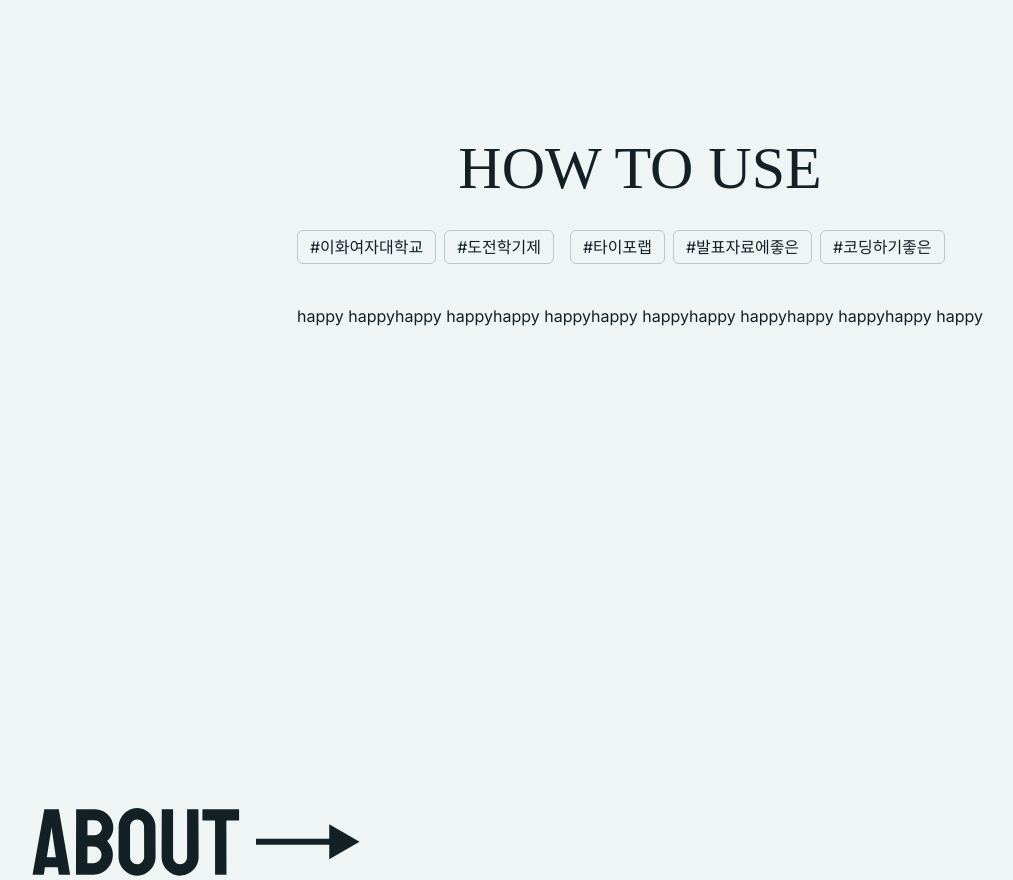
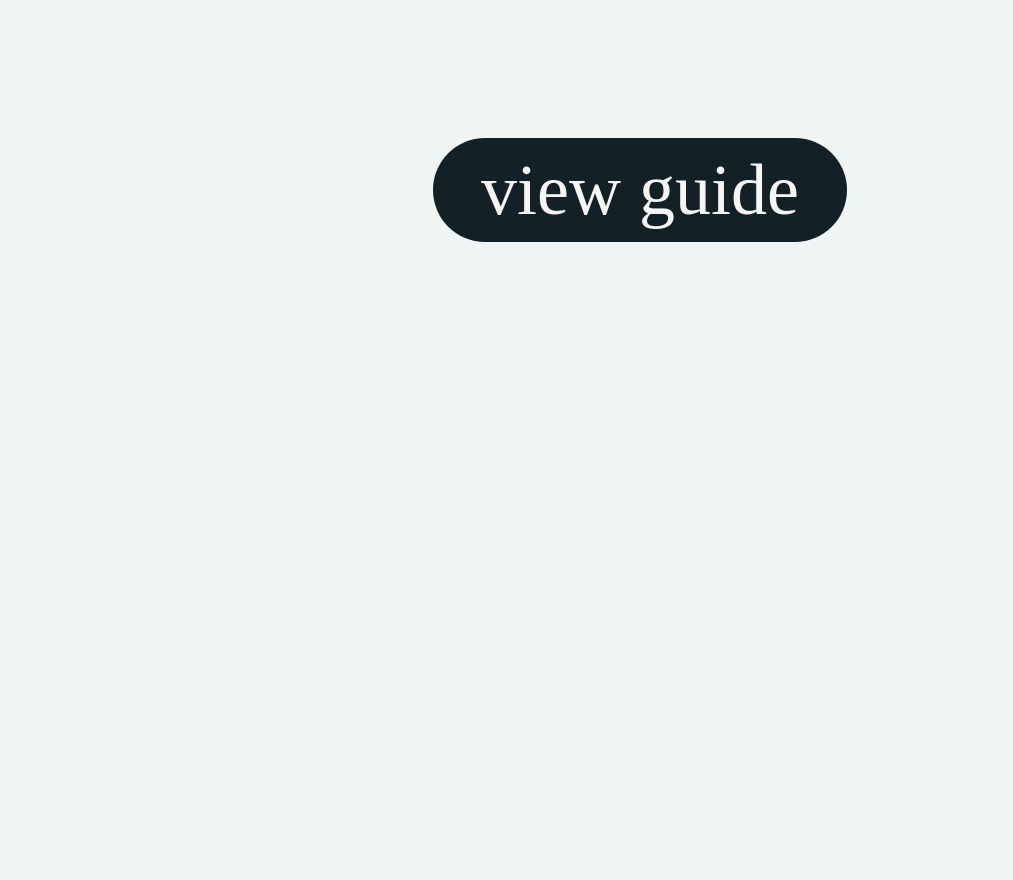
Before and after one commit to wrryu09/TYPOLAB, a Next.js app in the folder typolab/: page /pair in a window 1280 px wide. Shown: the part 2180-3060 px from the top of the page, without its empty margins (0-1013 px from the left). Built offline with nearby package versions, Linux system fonts and the light colour scheme; a web font is replaced by a local one.

Commit message:
✨ use guide toggle btn

```diff
--- a/typolab/src/app/pair/page.tsx
+++ b/typolab/src/app/pair/page.tsx
@@ -64,6 +64,9 @@ const Pair = (props: Props) => {
   const [showKoreanFontList, setShowKoreanFontList] = useState(false);
   // select latin font above recommendation
   const [showLatinRecModal, setShowLatinRecModal] = useState(false);
+
+  // view guide section
+  const [showGuide, setShowGuide] = useState(false);
 
   // all korean fonts list from db
   const [koreanFontList, setKoreanFontList] = useState<FontNameNVar[]>([]);
@@ -297,6 +300,9 @@ const Pair = (props: Props) => {
 
         {/* user guide section */}
         <div className="mb-40">
+          {/* view guide */}
+          {showGuide ? (
+            <div>
               <h1 className={subTitleStyle}>HOW TO USE</h1>
               <div className="flex flex-wrap gap-2 mb-10">
                 {/* 해당되는 태그만 보이기 */}
@@ -316,10 +322,19 @@ const Pair = (props: Props) => {
                   );
                 })}
               </div>
-          <p>
-            happy happyhappy happyhappy happyhappy happyhappy happyhappy
-            happyhappy happy
+            </div>
+          ) : (
+            <div
+              className="mb-40 px-12 py-4 bg-darkGreen hover:bg-red rounded-full justify-center items-center inline-flex"
+              onClick={() => {
+                setShowGuide(true);
+              }}
+            >
+              <p className="text-center text-white text-7xl font-['Bayon']">
+                view guide
               </p>
+            </div>
+          )}
         </div>
       </div>
       <SizedBox height={20} />
```
Lines whose indentation alone changed are shown as unchanged.
